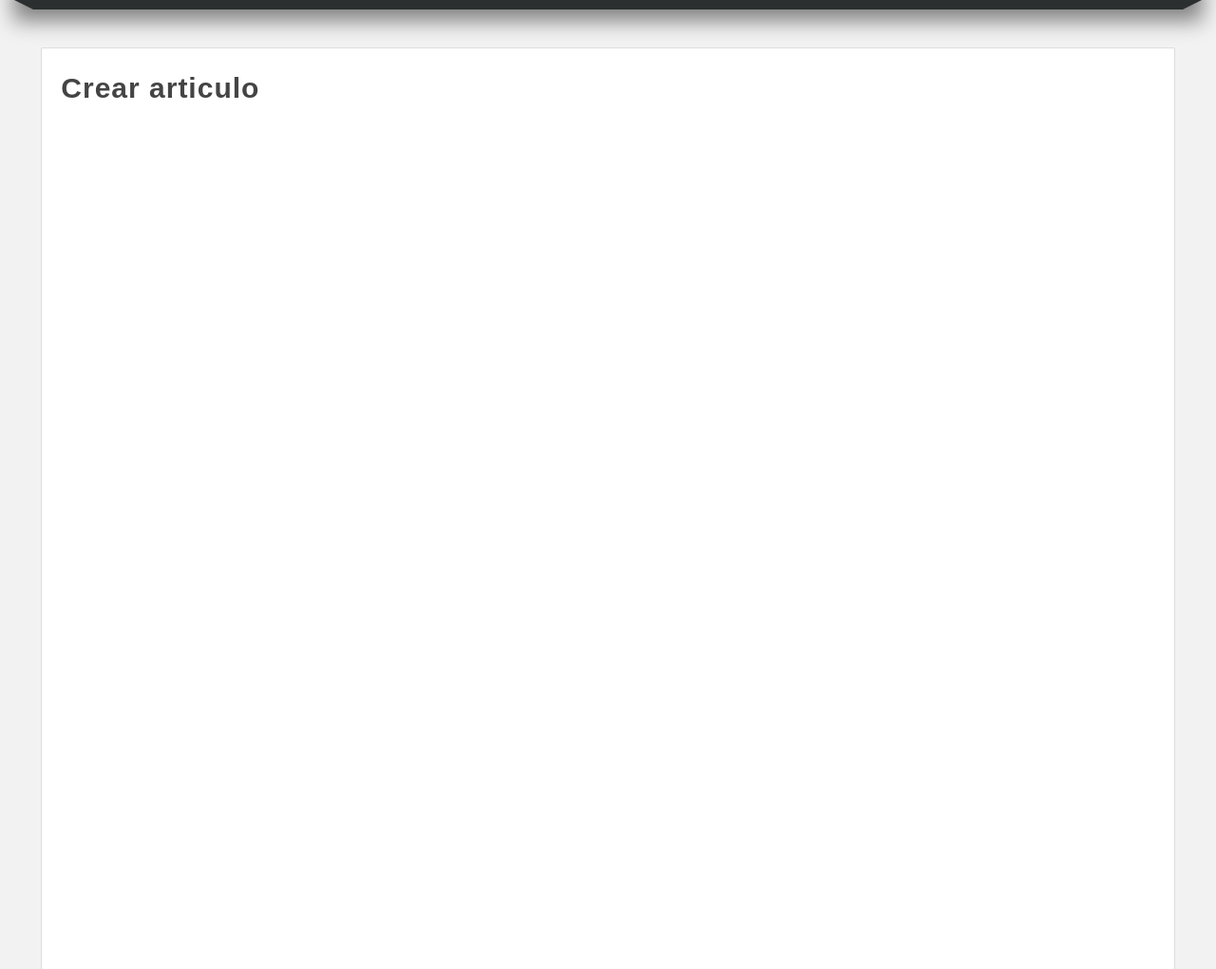
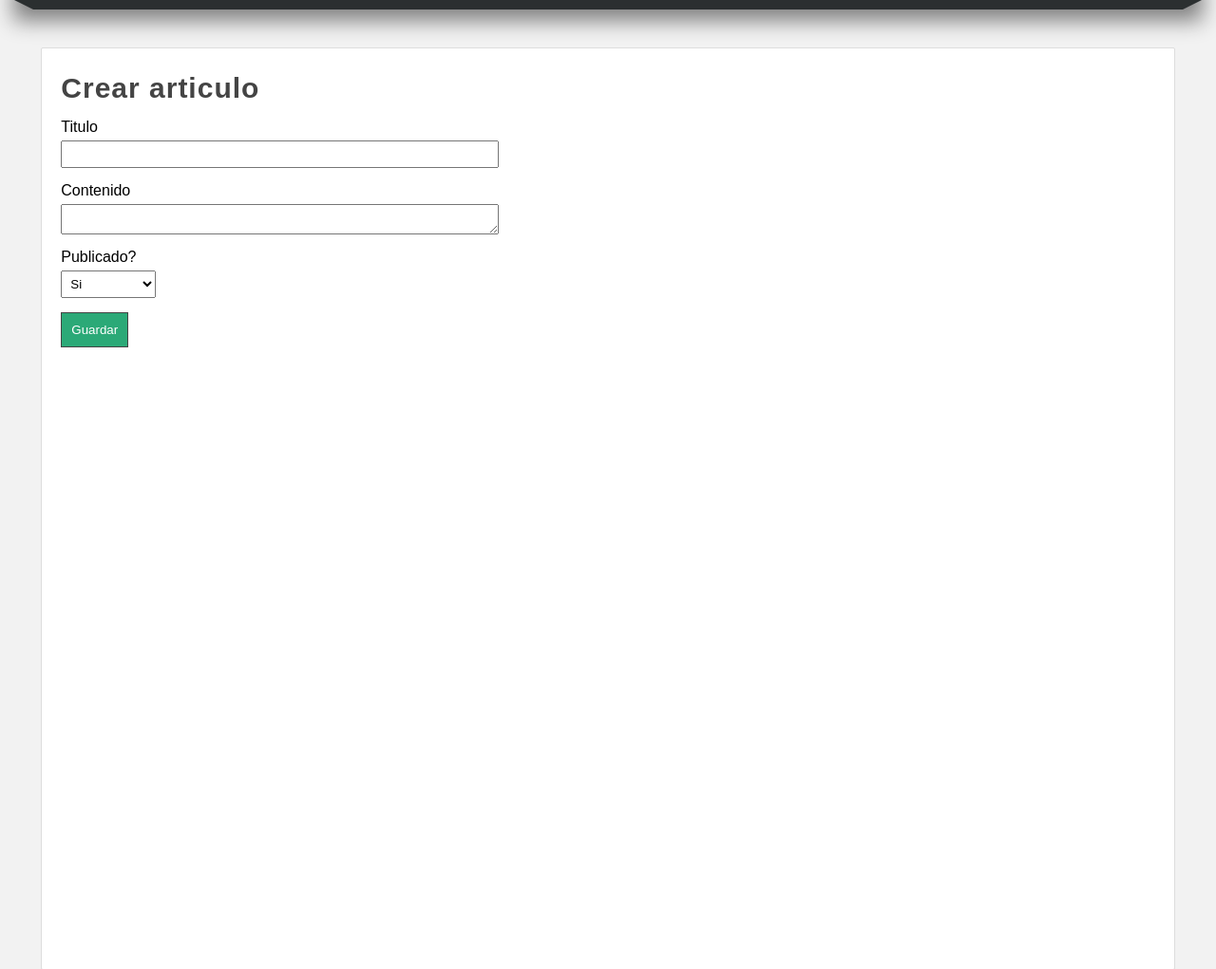
Before and after one commit to richie20502/master_python, a Django app: page /create-article in a window 1280 px wide. Shown: the part 182-1203 px from the top of the page at 95% size. Run offline with Django 3.2, Linux system fonts and the light colour scheme.

Commit message:
recibir datos por get

```diff
--- a/_Django/a_django/miapp/static/css/styles.css
+++ b/_Django/a_django/miapp/static/css/styles.css
@@ -24,6 +24,45 @@ header{
 .box ul, .box ol{
     margin-left: 20px;
     margin-bottom: 10px;
+}
+.box form{
+    width: 40%;
+}
+
+.box form input,
+.box form label{
+    display: block;
+    padding:  5px;
+    padding-left: 0px;
+}
+
+.box form input[type="text"],
+.box form textarea,
+.box form select{
+    width: 100%;
+    margin-bottom: 10px;
+}
+
+.box form select{
+    width: 100px;
+    padding: 5px;
+}
+
+.box form input[type='submit'],
+.box form input[type='button'],
+.box form button{
+    padding: 10px;
+    margin-top: 5px;
+    background: #2ba977;
+    border: 1px solid #444;
+    color: white;
+}
+
+.box form input[type='submit']:hover,
+.box form input[type='button']:hover,
+.box form button:hover{
+    cursor: pointer;
+    background: #1f7e58;
 }
 
 #logotipo {
--- a/_Django/a_django/miapp/templates/create_article.html
+++ b/_Django/a_django/miapp/templates/create_article.html
@@ -5,4 +5,19 @@ Crear Articulo
 {% block content %}
 <h1 class="title">Crear articulo</h1>
 
+<form action=" {% url 'save_article' %} " method="GET">
+    <label for="title">Titulo</label>
+    <input type="text" name="title" >
+
+    <label for="content">Contenido</label>
+    <textarea name="content"> </textarea>
+
+    <label for="public">Publicado?</label>
+    <select name='public'>
+        <option value='1'>Si</option>
+        <option value='0'>No</option>
+    </select>
+    <input type="submit" value="Guardar"/>
+</form>
+
 {% endblock  %}
--- a/_Django/a_django/miapp/views.py
+++ b/_Django/a_django/miapp/views.py
@@ -113,13 +113,16 @@ def borrar_articulos(request,id):
     return redirect('articulos')
 
 def save_article(request):
-    articulo = Article(
-        title = title,
-        content = content,
-        public = public
-    )
-    articulo.save()
-    return HttpResponse(f"Articulo creado : {articulo.title}")
+    if request.method == 'GET':
+        articulo = Article(
+            title = request.GET['title'],
+            content = request.GET['content'],
+            public = request.GET['public']
+            )
+        articulo.save()
+        return HttpResponse(f"Articulo creado : {articulo.title}")
+    else:
+        return HttpResponse("<h2> no se pude crear articulo </h2>")
 
 def create_article(request):
     return render(request, 'create_article.html')
```
